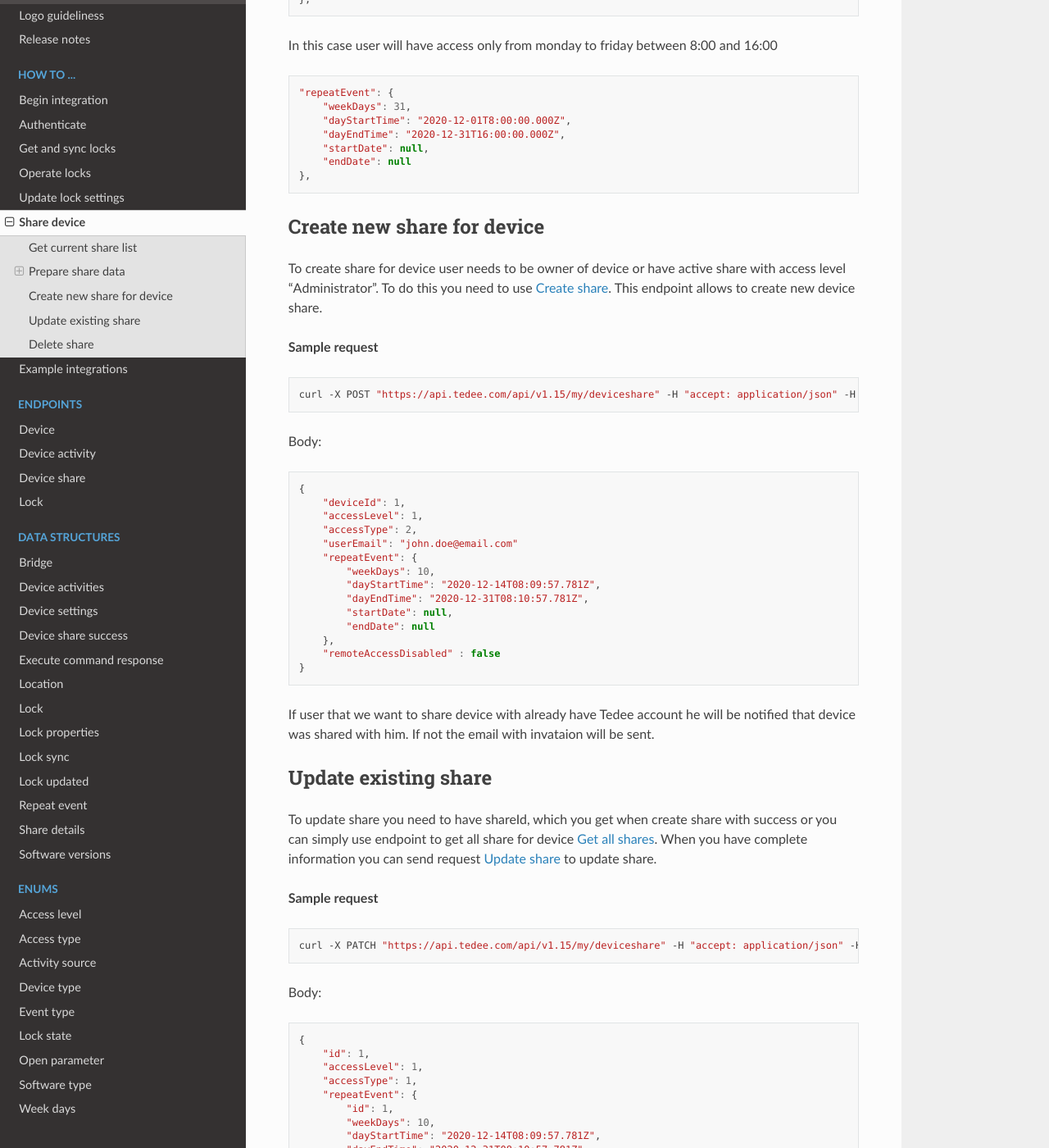
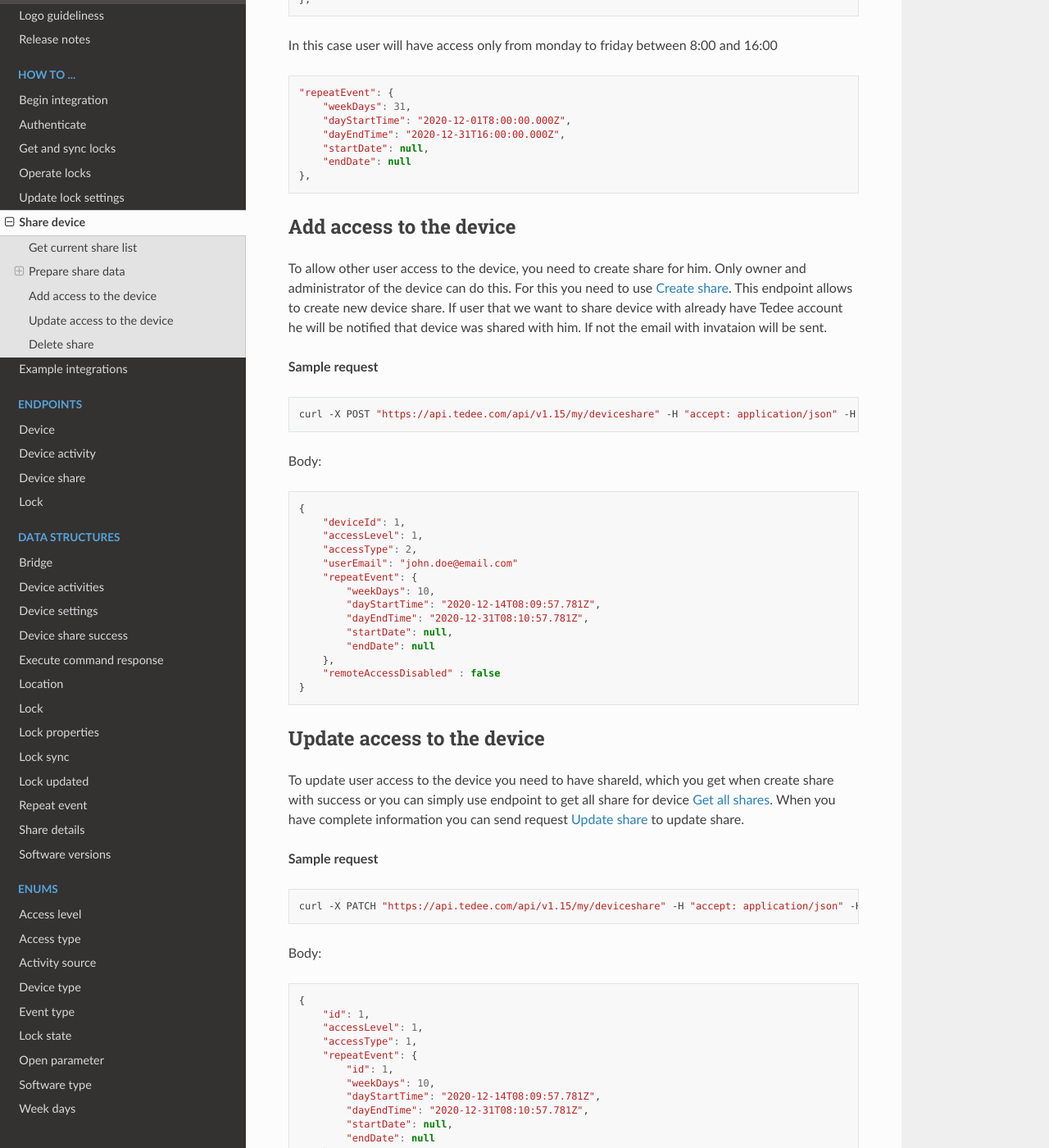
Before and after one commit to tedee-com/tedee-api-doc, a Sphinx documentation site: the page built from docs/source/howtos/share-device.rst, in a window 1280 px wide and 1400 px high, scrolled down 1691 px. Shown: the whole window at 82% size. Built offline with Sphinx 7.4.7 and the Read the Docs theme 2.0.0, drawn with Linux system fonts in a browser that asks for light colours; some of the changed text lies outside the part shown.

Commit message:
WIP review fixes

```diff
--- a/docs/source/howtos/share-device.rst
+++ b/docs/source/howtos/share-device.rst
@@ -20,7 +20,7 @@ This endpoint will return all shares for device.
 Prepare share data
 -----------------------------
 
-To create or update share you need to prepare some data. Depends on what :doc:`access type <../enums/access-type>` have been chosen you need to adjust :doc:`repeatEvent <../datastructures/repeat-event>` object in proper way.
+To manage access to the device you need to prepare some data. Depends on what :doc:`access type <../enums/access-type>` have been chosen you need to adjust :doc:`repeatEvent <../datastructures/repeat-event>` object in proper way.
 
 accessType =  0 (Permanent)
 ^^^^^^^^^^^^^^^^^^^^^^^^^^^^
@@ -91,11 +91,12 @@ In this case user will have access only from monday to friday between 8:00 and 1
     },
 
 
-Create new share for device
+Add access to the device
 ----------------------------
 
-To create share for device user needs to be owner of device or have active share with access level "Administrator". To do this you need to use
-:doc:`Create share <../endpoints/deviceshare/create>`. This endpoint allows to create new device share.
+To allow other user access to the device, you need to create share for him. Only owner and administrator of the device can do this.
+For this you need to use  :doc:`Create share <../endpoints/deviceshare/create>`. This endpoint allows to create new device share.
+If user that we want to share device with already have Tedee account he will be notified that device was shared with him. If not the email with invataion will be sent.
 
 **Sample request**
 
@@ -122,11 +123,9 @@ Body:
             "remoteAccessDisabled" : false
         }
 
-If user that we want to share device with already have Tedee account he will be notified that device was shared with him. If not the email with invataion will be sent.
-
-Update existing share
+Update access to the device
 ----------------------------
-To update share you need to have shareId, which you get when create share with success or you can simply use endpoint to get all share for device :doc:`Get all shares <../endpoints/deviceshare/get-all>`.
+To update user access to the device you need to have shareId, which you get when create share with success or you can simply use endpoint to get all share for device :doc:`Get all shares <../endpoints/deviceshare/get-all>`.
 When you have complete information you can send request :doc:`Update share <../endpoints/deviceshare/update>` to update share.
 
 **Sample request**
```
